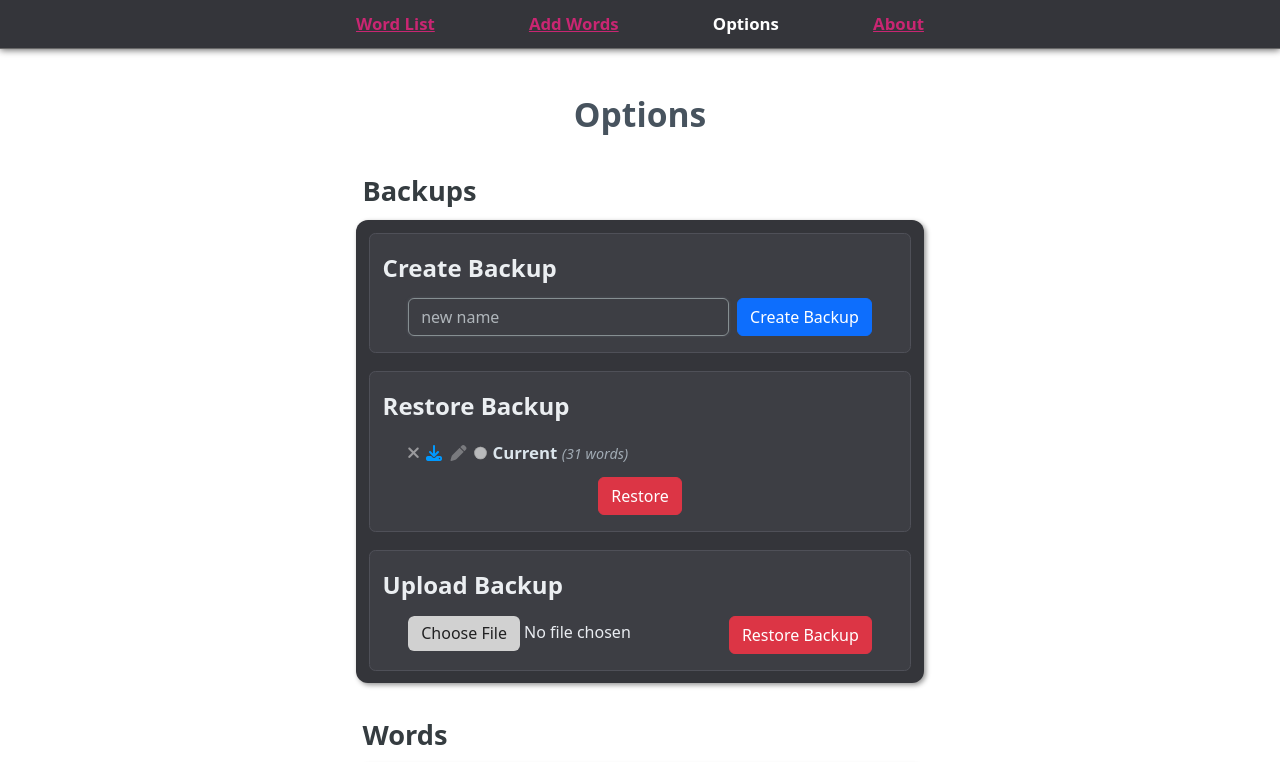
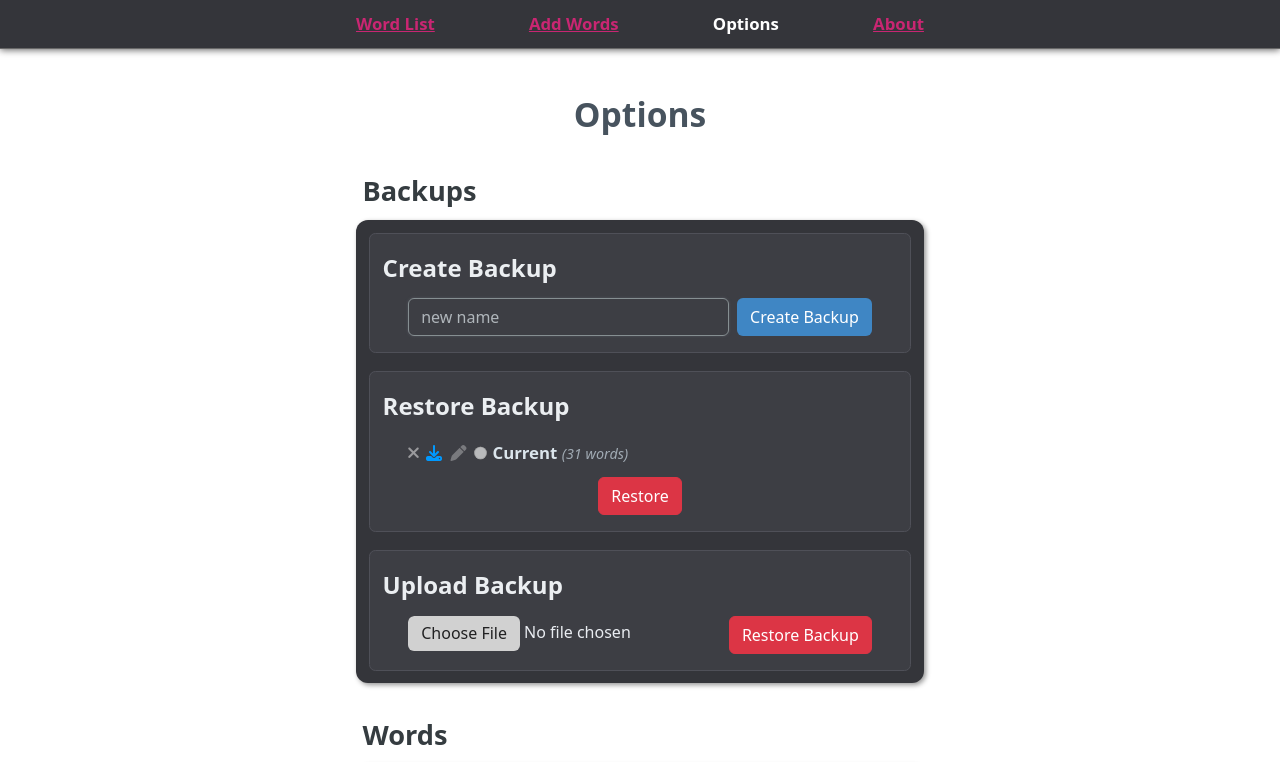
Before and after one commit to vishusandy/lexicon, a SvelteKit app: page /options in a window 1280 px wide. Shown: the top 762 px of the page. Built offline with nearby package versions, Linux system fonts and the light colour scheme.

Commit message:
updated primary button color to lighter blue

```diff
--- a/src/styles/bootstrap.scss
+++ b/src/styles/bootstrap.scss
@@ -97,13 +97,20 @@ label {
     transition: color 0.15s ease-in-out, background-color 0.15s ease-in-out, border-color 0.15s ease-in-out, box-shadow 0.15s ease-in-out;
 }
 
+@media (prefers-reduced-motion: reduce) {
+    .btn {
+        transition: none;
+    }
+}
+
 .btn:hover {
     color: var(--bs-btn-hover-color);
     background-color: var(--bs-btn-hover-bg);
     border-color: var(--bs-btn-hover-border-color);
 }
 
-.btn:focus {
+.btn:focus,
+.btn:focus-visible {
     color: var(--bs-btn-hover-color);
     background-color: var(--bs-btn-hover-bg);
     border-color: var(--bs-btn-hover-border-color);
@@ -123,21 +130,21 @@ fieldset:disabled .btn {
 
 .btn-primary {
     --bs-btn-color: #fff;
-    --bs-btn-bg: #0d6efd;
-    --bs-btn-border-color: #0d6efd;
+    --bs-btn-bg: #3f86c4;
+    // --bs-btn-bg: #55bb02;
+    // --bs-btn-border-color: #750dfd;
     --bs-btn-hover-color: #fff;
-    --bs-btn-hover-bg: #0b5ed7;
-    --bs-btn-hover-border-color: #0a58ca;
+    --bs-btn-hover-bg: #356b9b;
+    --bs-btn-hover-border-color: #356b9b;
     --bs-btn-focus-shadow-rgb: 49, 132, 253;
     --bs-btn-active-color: #fff;
-    --bs-btn-active-bg: #0a58ca;
-    --bs-btn-active-border-color: #0a53be;
+    --bs-btn-active-bg: #356b9b;
+    --bs-btn-active-border-color: #0a58ca;
     --bs-btn-active-shadow: inset 0 3px 5px rgba(0, 0, 0, 0.125);
     --bs-btn-disabled-color: #fff;
-    --bs-btn-disabled-bg: #0d6efd;
-    --bs-btn-disabled-border-color: #0d6efd;
-    --bs-btn-color: #fff;
-    --bs-btn-focus-box-shadow: 0 0 0 .25rem #3184fd80;
+    --bs-btn-disabled-bg: #21598a;
+    --bs-btn-disabled-border-color: #21598a;
+    --bs-btn-focus-box-shadow: 0 0 0 .25rem #41a6ff31;
 }
 
 .btn-danger {
```
